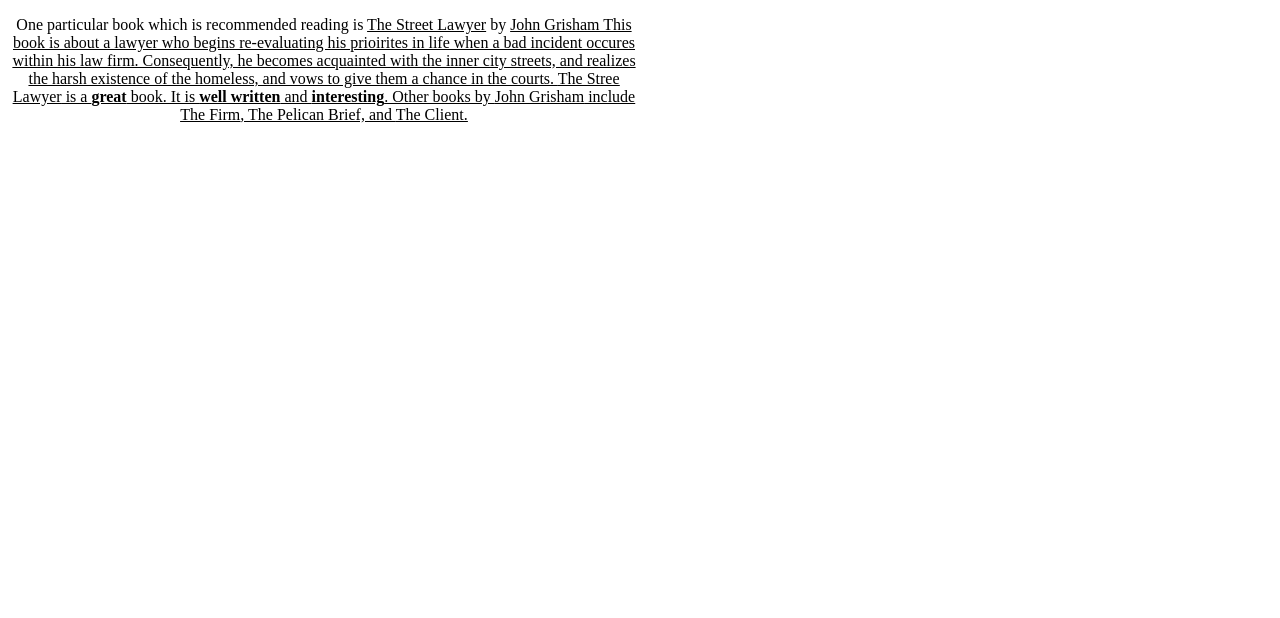
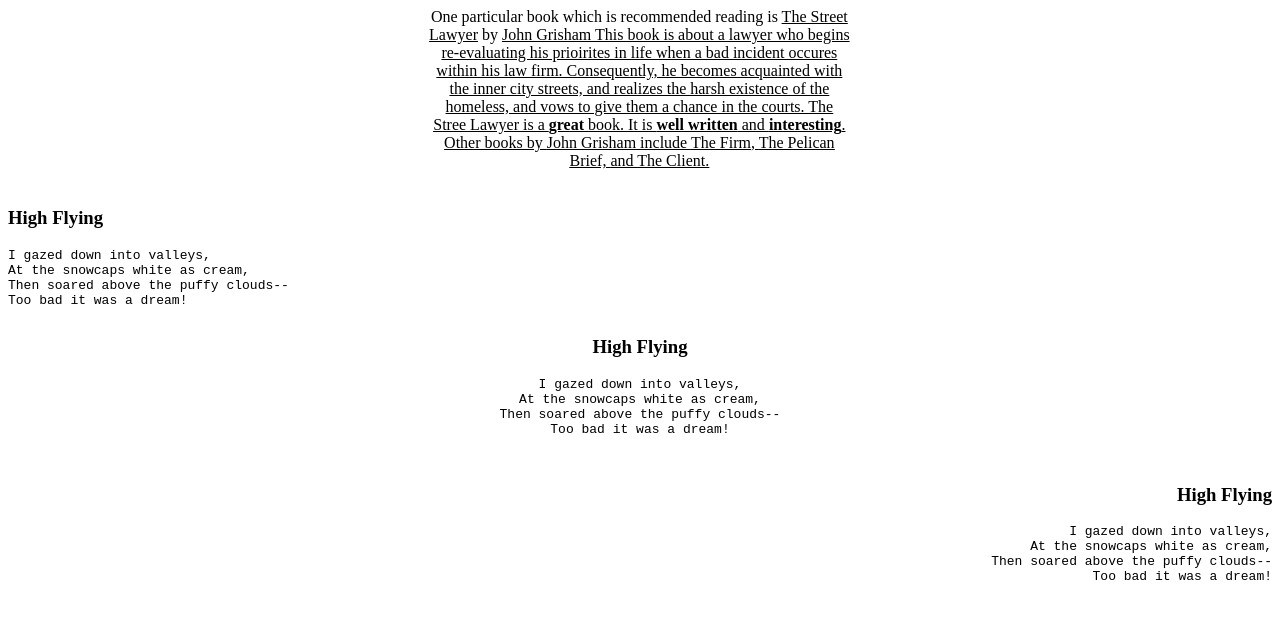
Before and after one commit to hegoplay/quayphaweb1_buoi1, a plain HTML site: page bai2.html in a window 1280 px wide. Drawn offline with Linux system fonts and the light colour scheme.

Commit message:
Hoan Thanh bai2

```diff
--- a/bai2.html
+++ b/bai2.html
@@ -10,13 +10,37 @@
 
 <body>
     <div>
-        <p style="width:50%;text-align: center;">
+        <p style="width:33.3%;margin: 0% 33.3%;text-align: center;">
             One particular book which is recommended reading is <u>The Street Lawyer</u> by <u>John Grisham
                 This book is about a lawyer who begins re-evaluating his prioirites in life when a bad incident occures within his law firm. Consequently, he becomes acquainted with the inner city streets, and realizes the harsh existence of the homeless, and vows to give them a chance in the courts. <u>The Stree Lawyer</u>            is a <b>great</b> book. It is <b>well written</b> and <b>interesting</b>. Other books by <u>John Grisham</u> include <u>The Firm</u>, <u>The Pelican Brief, </u> and <u>The Client.</u>
             </u>
         </p>
+        <div style="width: 100%;display: inline;">
+            <div style="float:left;width: 100%;text-align: left;">
+                <h3>High Flying</h3>
+                <pre>I gazed down into valleys,
+At the snowcaps white as cream,
+Then soared above the puffy clouds--
+Too bad it was a dream!
+                </pre>
+            </div>
+            <div style="width: 100%;text-align: center;">
+                <h3>High Flying</h3>
+                <pre>I gazed down into valleys,
+At the snowcaps white as cream,
+Then soared above the puffy clouds--
+Too bad it was a dream!
+                </pre>
+            </div>
+            <div style="float:right;text-align: right;">
+                <h3>High Flying</h3>
+                <pre>I gazed down into valleys,
+At the snowcaps white as cream,
+Then soared above the puffy clouds--
+Too bad it was a dream!</pre>
+            </div>
+        </div>
 
-    </div>
 </body>
 
 </html>
```
Also changed, not shown: bai3.html (added, +19 -0 lines).
